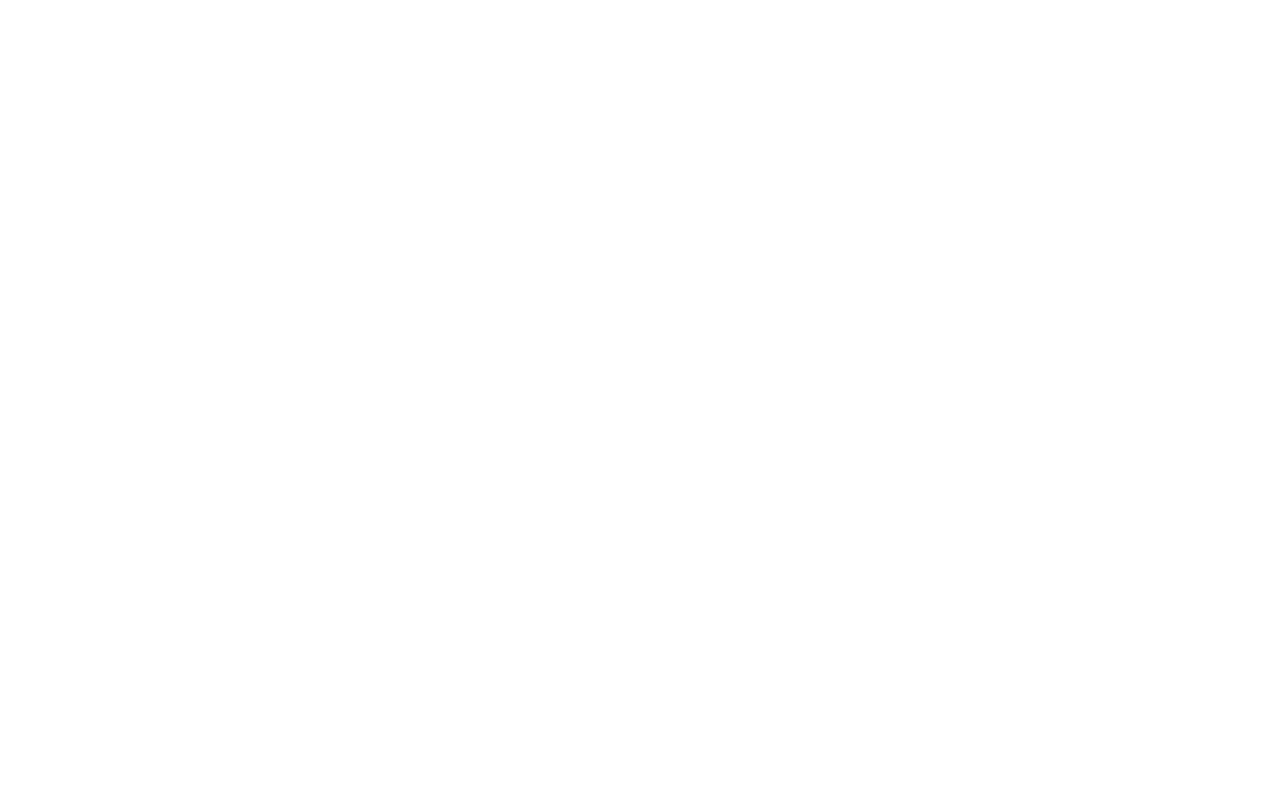
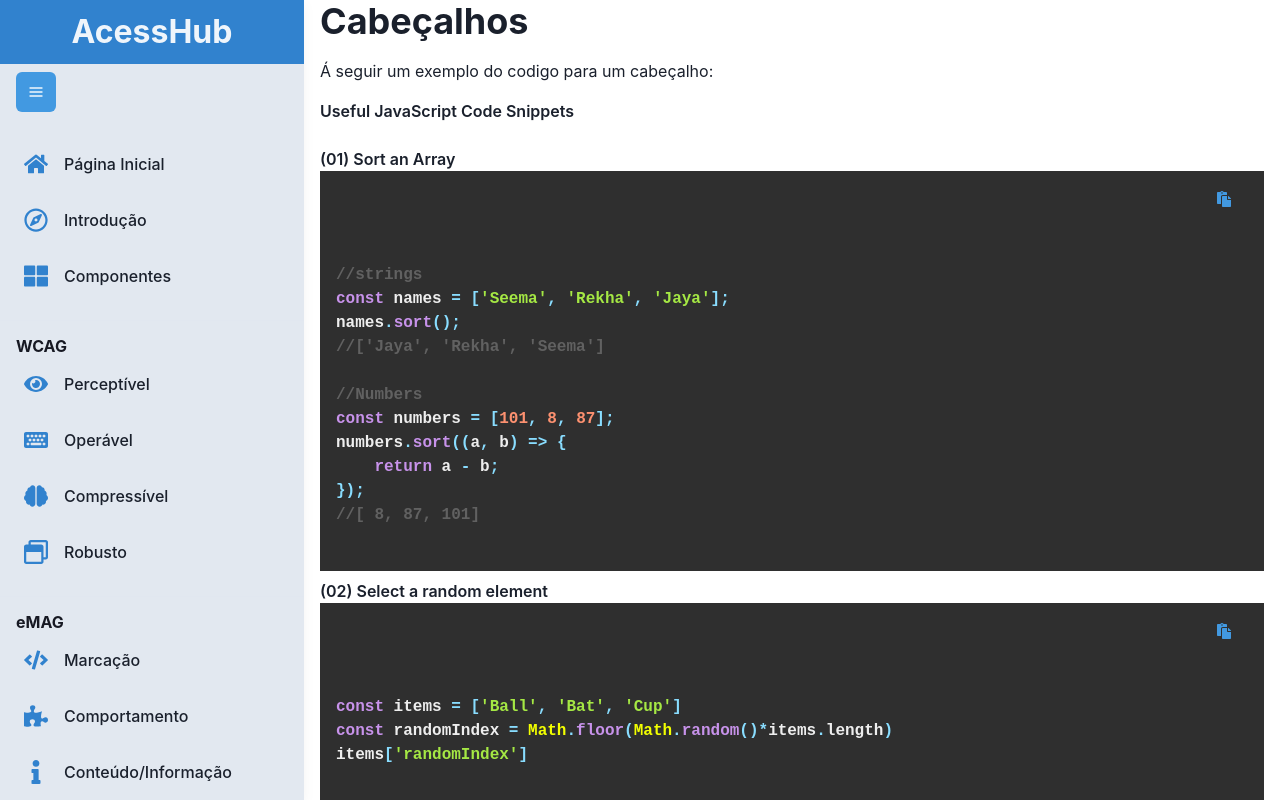
Before and after one commit to daviteixeira-dev/accesshub, a React (Vite) app in the folder web/: page /titulos in a window 1280 px wide. Before the commit this address had no page. Built offline with nearby package versions, Linux system fonts and the light colour scheme.

Commit message:
title components page

```diff
--- a/web/src/App.tsx
+++ b/web/src/App.tsx
@@ -7,6 +7,7 @@
 import HomePage from './pages/HomePage'
 import Components from './pages/Components'
 import Introduction from './pages/Introduction'
+import Titulos from './pages/Titulos'
 
 function App() {
   return (
@@ -29,6 +30,8 @@
         <Route path='/conteudo-Informacao' element={<Components />} />
         <Route path='/apresentacao-design' element={<Components />} />
 
+        <Route path='/titulos' element={<Titulos />} />
+
       </Routes>
     </BrowserRouter>
   )
--- a/web/src/pages/Components.tsx
+++ b/web/src/pages/Components.tsx
@@ -44,8 +44,8 @@
 
         <Flex justifyContent='space-evenly' mb='2rem'>
           <ComponentCardItem
-            cardTitle='Botão'
-            pagLink='/button'
+            cardTitle='Títulos'
+            pagLink='/titulos'
             altImage='teste 1'
             imgLink='https://via.placeholder.com/150'
           />
--- /dev/null
+++ b/web/src/pages/Titulos.tsx
@@ -0,0 +1,18 @@
+import { Container, Flex, Heading, Text } from "@chakra-ui/react"
+import MenuSideBar from "../components/MenuSideBar/MenuSideBar"
+import PostComponent from "../components/PostComponent/PostComponent"
+
+const Titulos = () => {
+  return (
+    <Flex>
+        <MenuSideBar />
+        <Container maxW='container.xl' height='100vh' overflowY='auto'>
+            <Heading mb='1rem'>Cabeçalhos</Heading>
+            <Text mb='1rem'>Á seguir um exemplo do codigo para um cabeçalho: </Text>
+            <PostComponent article_name={'article'}/>
+        </Container>
+    </Flex>
+  )
+}
+
+export default Titulos
```
